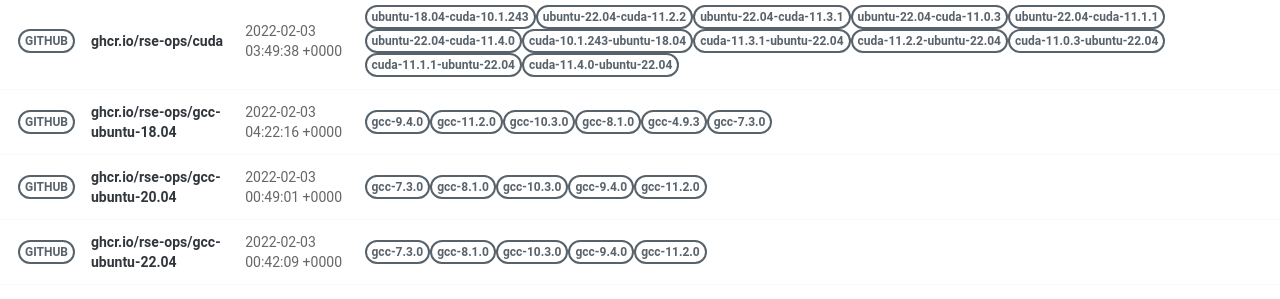
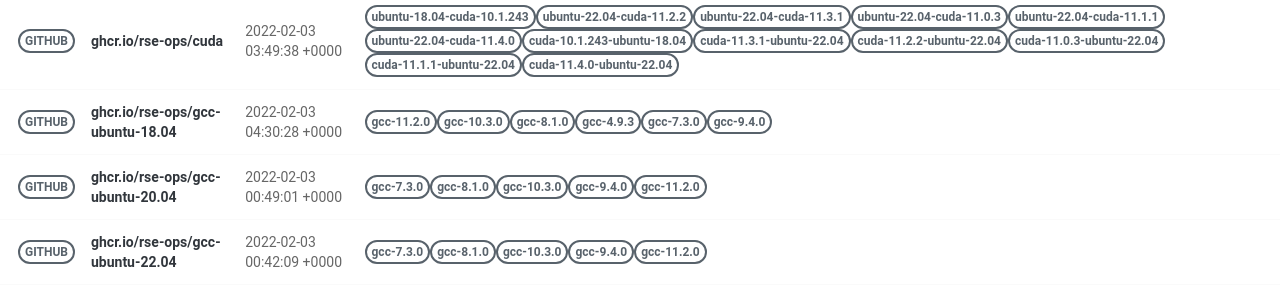
Before and after one commit to rse-ops/docker-images, a Jekyll site: the page built from pages/index.md, in a window 1280 px wide. Shown: the part 502-801 px from the top of the page. Built offline with Jekyll 4.4.1, drawn with Linux system fonts in a browser that asks for light colours; nearby versions of some CDN libraries.

Commit message:
Automated push to update library 2022-02-03

```diff
--- a/_library/ghcr.io-rse-ops-gcc-ubuntu-18.04.md
+++ b/_library/ghcr.io-rse-ops-gcc-ubuntu-18.04.md
@@ -1,14 +1,11 @@
 ---
 layout: container
 name: ghcr.io/rse-ops/gcc-ubuntu-18.04
-updated_at: 2022-02-03 04:22:16.313153
+updated_at: 2022-02-03 04:30:28.136689
 
 
 container_url: https://github.com/orgs/rse-ops/packages/container/package/gcc-ubuntu-18.04
 versions:
- - tag: gcc-9.4.0
-   dockerfile: https://github.com/rse-ops/docker-images/blob/main/ubuntu/gcc/Dockerfile
-   manifest: https://crane.ggcr.dev/manifest/ghcr.io/rse-ops/gcc-ubuntu-18.04:gcc-9.4.0
  - tag: gcc-11.2.0
    dockerfile: https://github.com/rse-ops/docker-images/blob/main/ubuntu/gcc/Dockerfile
    manifest: https://crane.ggcr.dev/manifest/ghcr.io/rse-ops/gcc-ubuntu-18.04:gcc-11.2.0
```
Also changed, not shown: other parts of _library/ghcr.io-rse-ops-gcc-ubuntu-18.04.md (+3 -0 lines).
